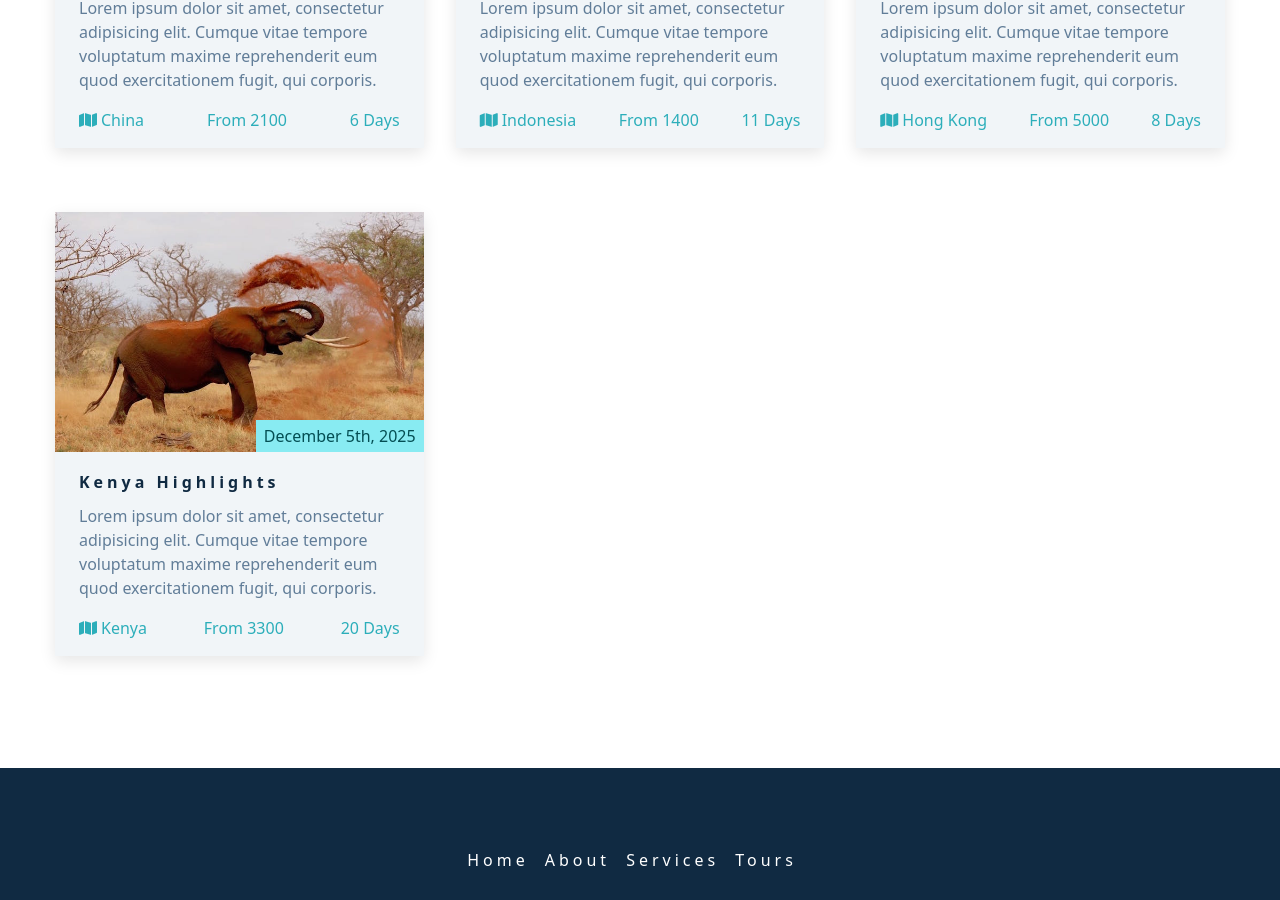
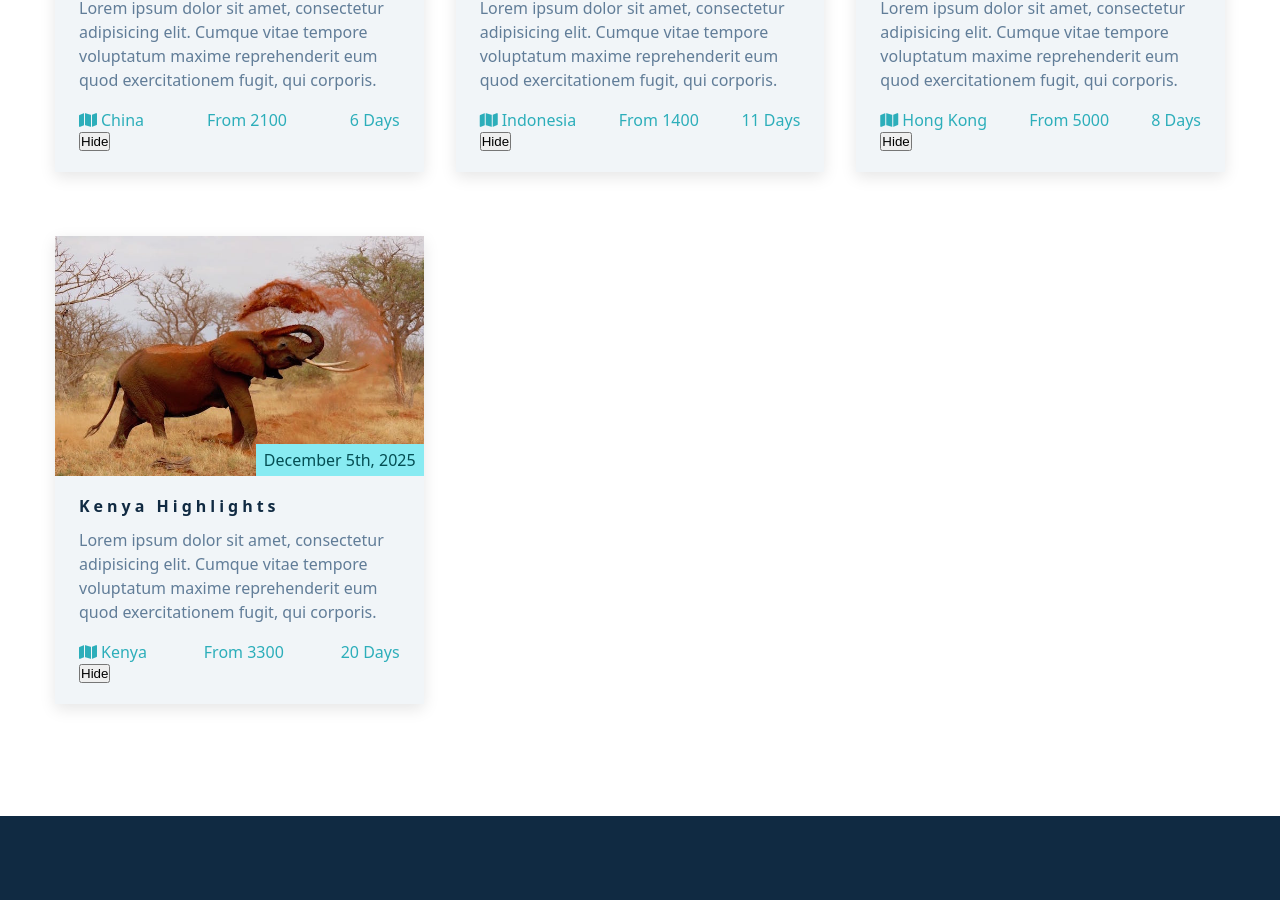
Before and after one commit to AaroSaila/week4-fe-pp, a React (Vite) app: page /tours in a window 1280 px wide. Shown: the part 1280-2180 px from the top of the page. Built offline with nearby package versions, Linux system fonts and the light colour scheme.

Commit message:
Iteration 4

```diff
--- a/src/components/Service.jsx
+++ b/src/components/Service.jsx
@@ -1,4 +1,4 @@
-const Service = ({ icon, title, text }) => {
+const Service = ({ icon, title, text, onHide, id }) => {
   return (
     <article className='service'>
       <span className='service-icon'>
@@ -8,6 +8,9 @@ const Service = ({ icon, title, text }) => {
         <h4 className='service-title'>{title}</h4>
         <p className='service-text'>{text}</p>
       </div>
+      <button onClick={() => onHide(id)}>
+        Hide
+      </button>
     </article>
   )
 }
--- a/src/components/Services.jsx
+++ b/src/components/Services.jsx
@@ -6,14 +6,20 @@ import { useState } from 'react';
 const Services = () => {
   const [servicesData, setServicesData] = useState(services);
 
+  const handleHide = (id) => {
+    const newServicesData = servicesData.filter(service => service.id !== id);
+
+    setServicesData(newServicesData);
+  };
+
   return (
     <section className='section services' id='services'>
       <Title title='our' subTitle='services' />
 
       <div className='section-center services-center'>
-        {servicesData.map((service) => {
-          return <Service {...service} key={service.id} />
-        })}
+        {servicesData.map((service) =>
+          <Service {...service} onHide={handleHide} id={service.id} key={service.id} />
+        )}
       </div>
     </section>
   )
--- a/src/components/Tour.jsx
+++ b/src/components/Tour.jsx
@@ -1,4 +1,4 @@
-function Tour({ image, date, title, info, location, duration, cost }) {
+function Tour({ image, date, title, info, location, duration, cost, onHide, id }) {
   return (
     <article className="tour-card">
       <div className="tour-img-container">
@@ -20,6 +20,9 @@ function Tour({ image, date, title, info, location, duration, cost }) {
           <p>from {cost}</p>
           <p>{duration} days</p>
         </div>
+        <button onClick={() => onHide(id)}>
+          Hide
+        </button>
       </div>
     </article>
   );
--- a/src/components/Tours.jsx
+++ b/src/components/Tours.jsx
@@ -6,13 +6,19 @@ import { useState } from 'react';
 const Tours = () => {
   const [toursData, setToursData] = useState(tours);
 
+  const handleHide = (id) => {
+    const newToursData = toursData.filter(tour => tour.id !== id);
+
+    setToursData(newToursData);
+  };
+
   return (
     <section className="section" id="tours">
       <Title title="featured" subTitle="tours" />
 
       <div className="section-center featured-center">
         {toursData.map((tour) => {
-          return <Tour key={tour.id} {...tour} />;
+          return <Tour key={tour.id} onHide={handleHide} id={tour.id} {...tour} />;
         })}
       </div>
     </section>
```
